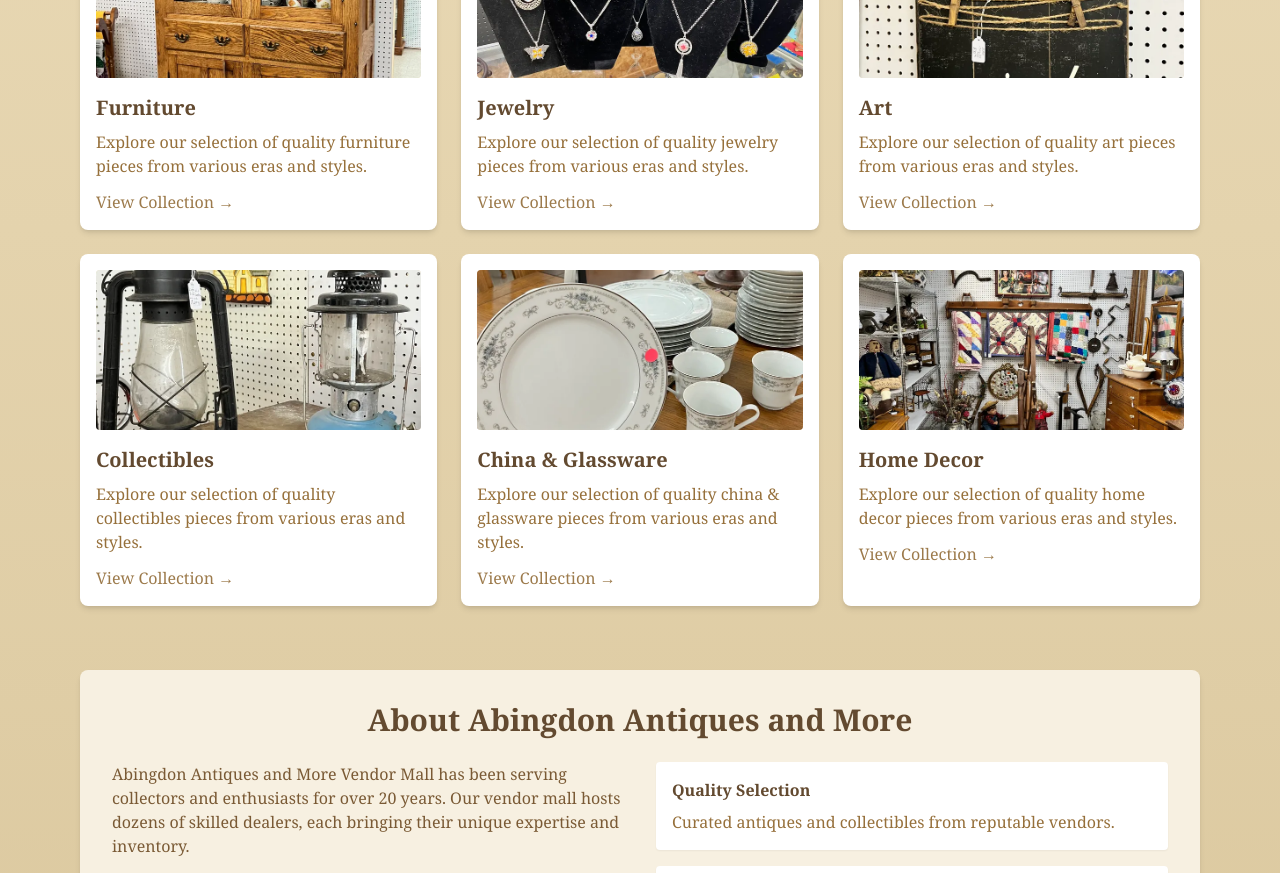
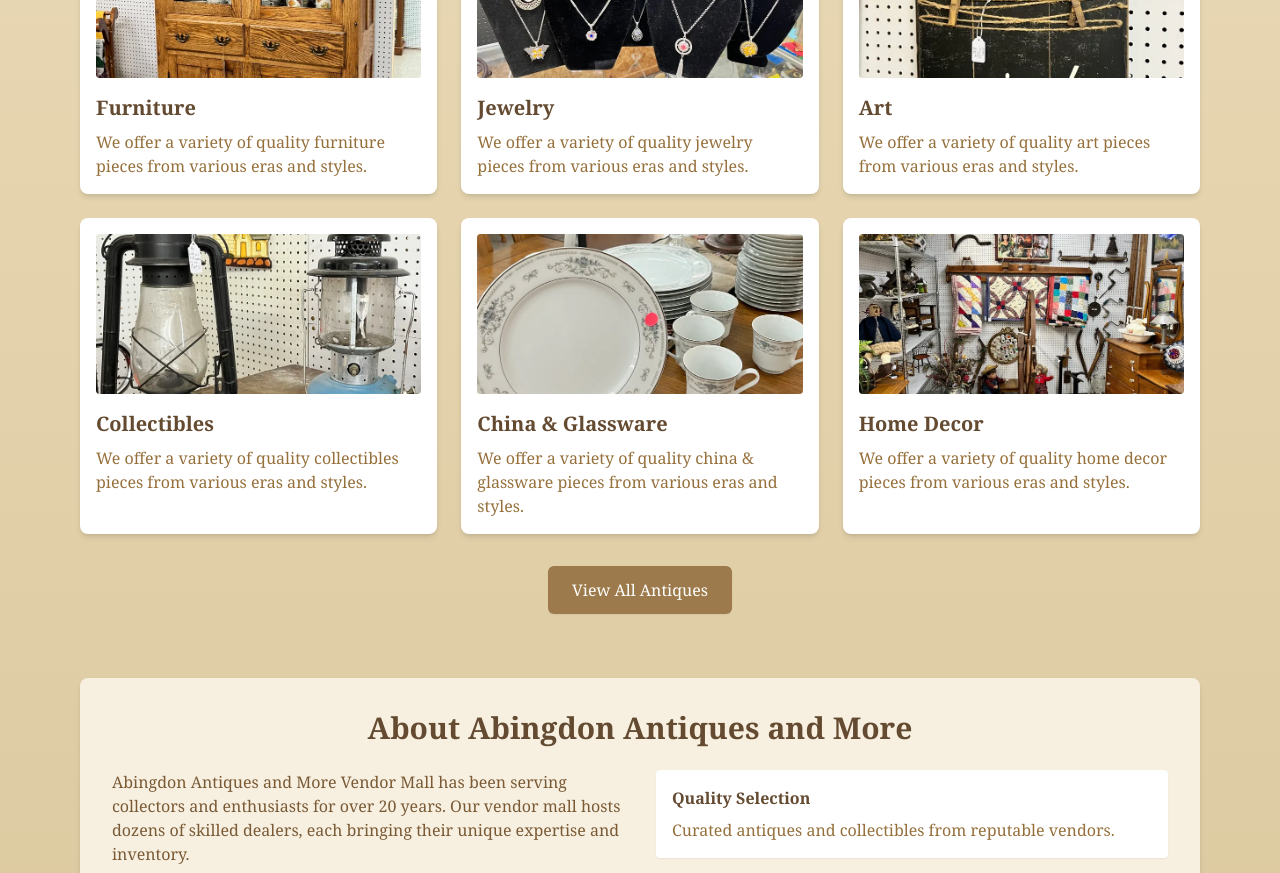
Before and after one commit to Jaredy899/antiques, a Next.js app: page / in a window 1280 px wide. Shown: the part 1440-2313 px from the top of the page. Built offline with nearby package versions, Linux system fonts and the light colour scheme.

Commit message:
simplify

```diff
--- a/src/app/page.tsx
+++ b/src/app/page.tsx
@@ -153,17 +153,19 @@
             <div key={category} className="rounded-lg bg-white p-4 shadow-md transition-all hover:shadow-lg">
               <CategoryImage category={category} />
               <h3 className="mb-2 text-xl font-semibold text-sepia-900">{category}</h3>
-              <p className="mb-3 text-sepia-700">
-                Explore our selection of quality {category.toLowerCase()} pieces from various eras and styles.
+              <p className="text-sepia-700">
+                We offer a variety of quality {category.toLowerCase()} pieces from various eras and styles.
               </p>
-              <Link
-                href={`/antiques#${category.toLowerCase().replace(/\s+/g, '-')}`}
-                className="text-antique-dark hover:underline"
-              >
-                View Collection →
-              </Link>
             </div>
           ))}
+        </div>
+        <div className="mt-8 text-center">
+          <Link
+            href="/antiques"
+            className="inline-block rounded-md bg-antique-dark px-6 py-3 text-white shadow-sm transition-all hover:bg-sepia-800 focus:ring-2 focus:ring-sepia-300"
+          >
+            View All Antiques
+          </Link>
         </div>
       </section>
 
```
